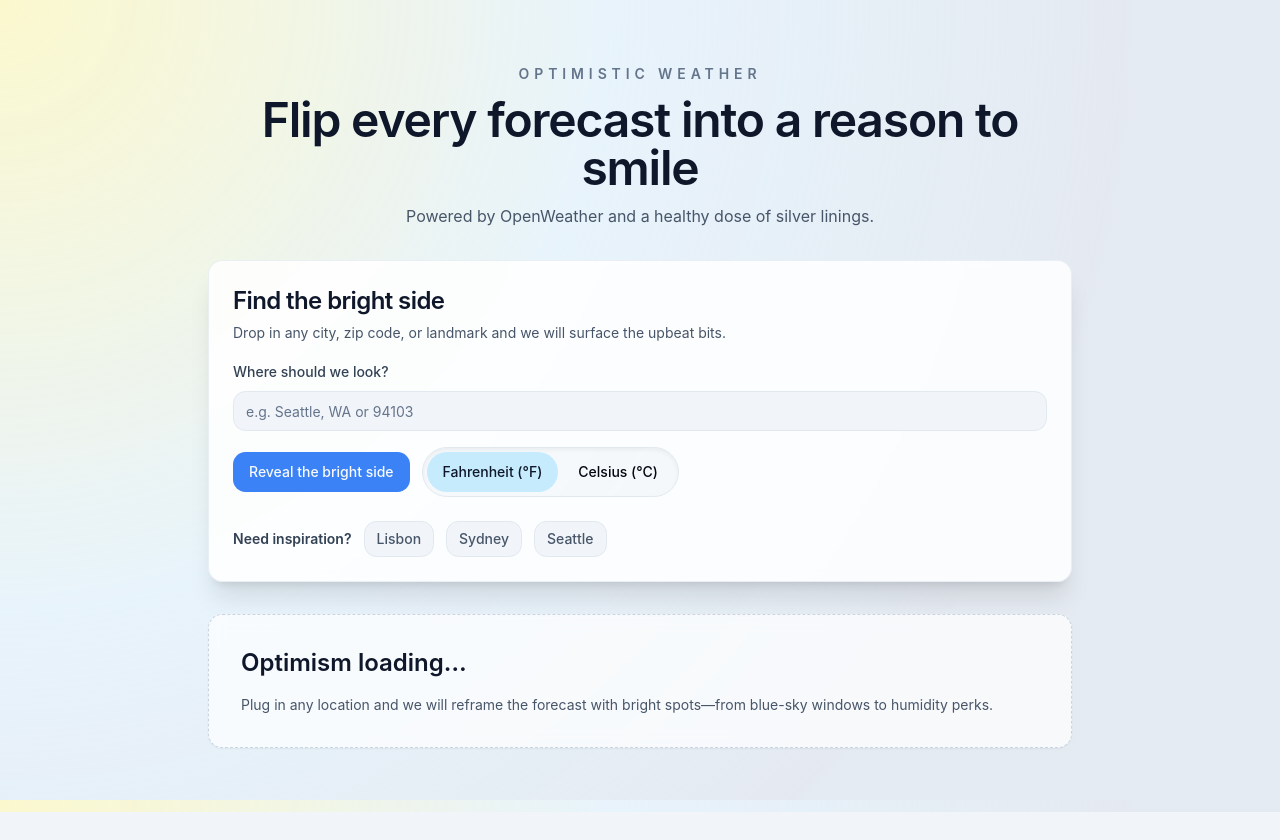
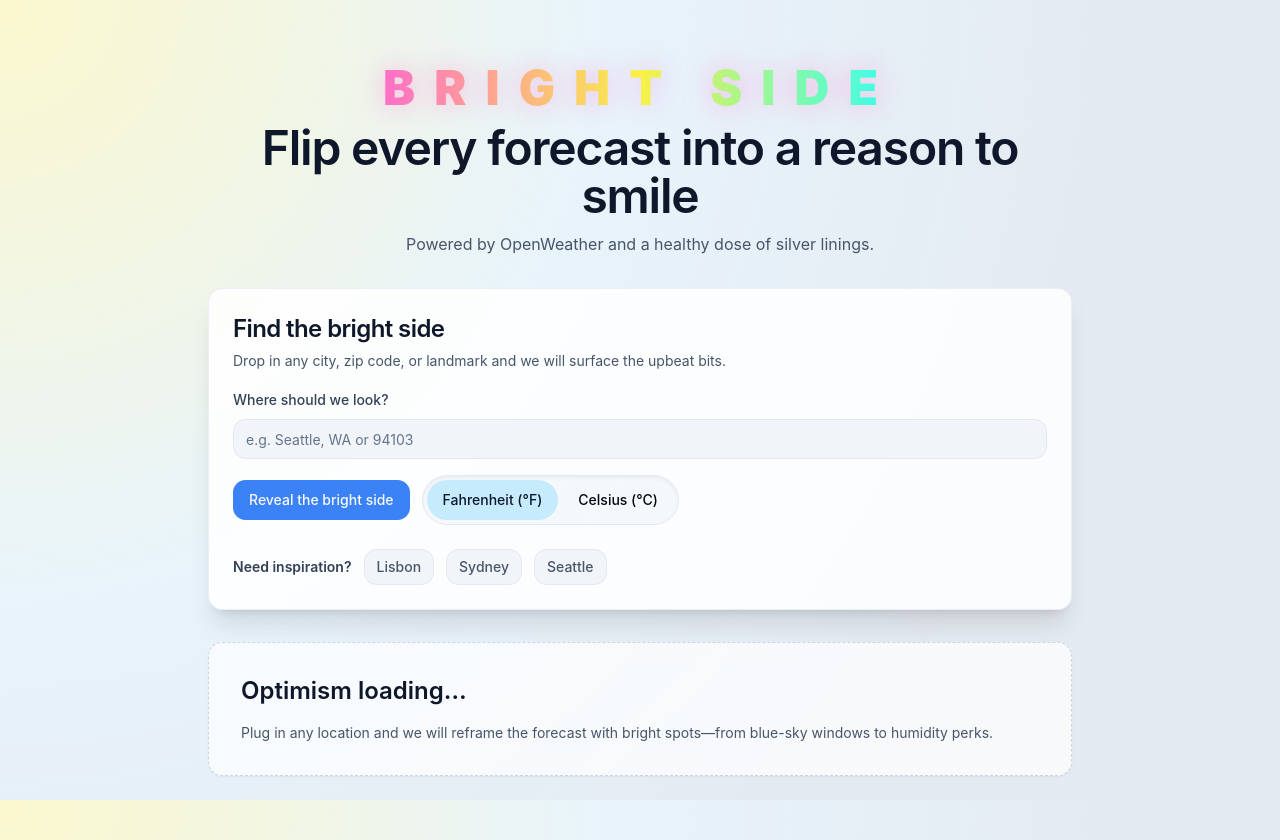
Before and after one commit to kevinfrey/optimistic-weather, a React (Vite) app: page / in a window 1280 px wide. Before the commit the page ends 812 px from the top, so only its background shows below. Built offline with nearby package versions, Linux system fonts and the light colour scheme.

Commit message:
Restyle header as Bright Side neon logo

```diff
--- a/src/App.tsx
+++ b/src/App.tsx
@@ -162,9 +162,11 @@ function App() {
     <div className="relative">
       <div className="mx-auto flex w-full max-w-4xl flex-col gap-8 px-4 py-16">
         <header className="space-y-3 text-center">
-          <p className="text-sm font-semibold uppercase tracking-[0.35em] text-slate-500">
-            Optimistic Weather
-          </p>
+          <div className="flex justify-center">
+            <span className="bg-gradient-to-r from-[#ff6ec7] via-[#f9f047] to-[#32fff0] bg-clip-text text-4xl font-black uppercase tracking-[0.4em] text-transparent drop-shadow-[0_0_14px_rgba(255,110,199,0.45)] sm:text-5xl">
+              Bright Side
+            </span>
+          </div>
           <h1 className="text-4xl font-semibold tracking-tight text-slate-900 sm:text-5xl">
             Flip every forecast into a reason to smile
           </h1>
```
